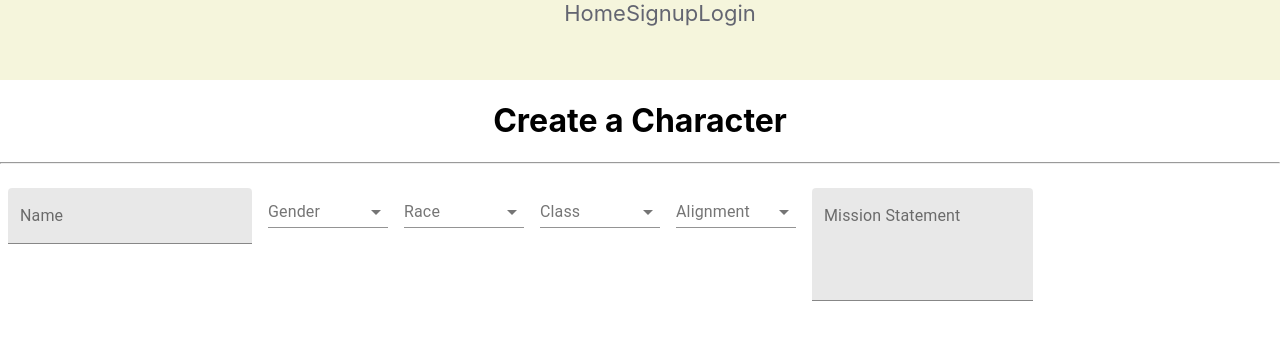
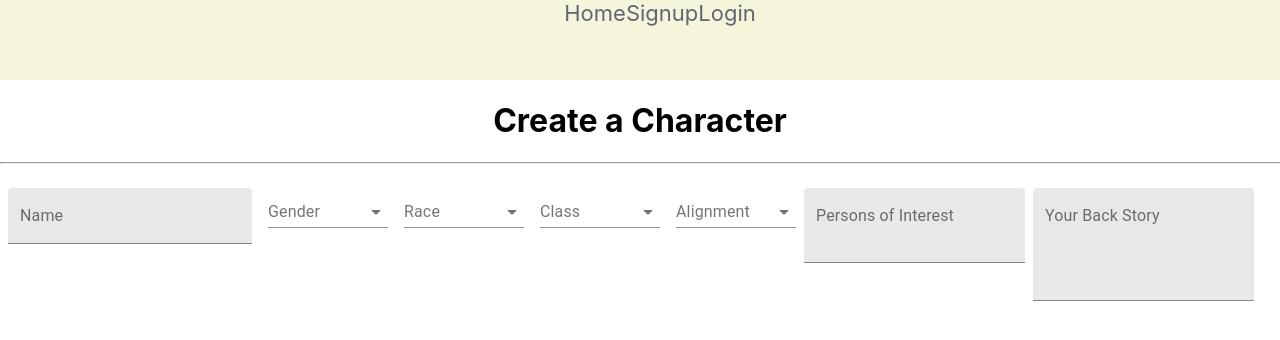
Before and after one commit to larynxmith/ga-hack, a React (Create React App) app: page /character in a window 1280 px wide. Shown: the top 340 px of the page. Built offline with nearby package versions, Linux system fonts and the light colour scheme; no server answers.

Commit message:
some mods to fields

```diff
--- a/src/content/pages/CharacterCreation.jsx
+++ b/src/content/pages/CharacterCreation.jsx
@@ -29,12 +29,12 @@ const useStyles = makeStyles(theme => ({
 function CharacterCreation() {
     const classes = useStyles();
     const [values, setValues] = React.useState({
-        age: '',
         alignment: '',
         class: '',
         gender: '',
-        mission_statement: '',
+        backstory: '',
         name: '',
+        personsOfInterest: '',
         race: ''
     });
 
@@ -153,8 +153,18 @@ function CharacterCreation() {
             </FormControl>
             <TextField
                 id="filled-multiline-static"
-                value={values.mission_statement}
-                label="Mission Statement"
+                value={values.personsOfInterest}
+                label="Persons of Interest"
+                multiline
+                rows="2"
+                className={classes.poi}
+                margin="normal"
+                variant="filled"
+            />
+            <TextField
+                id="filled-multiline-static"
+                value={values.backstory}
+                label="Your Back Story"
                 multiline
                 rows="4"
                 className={classes.textField}
```
